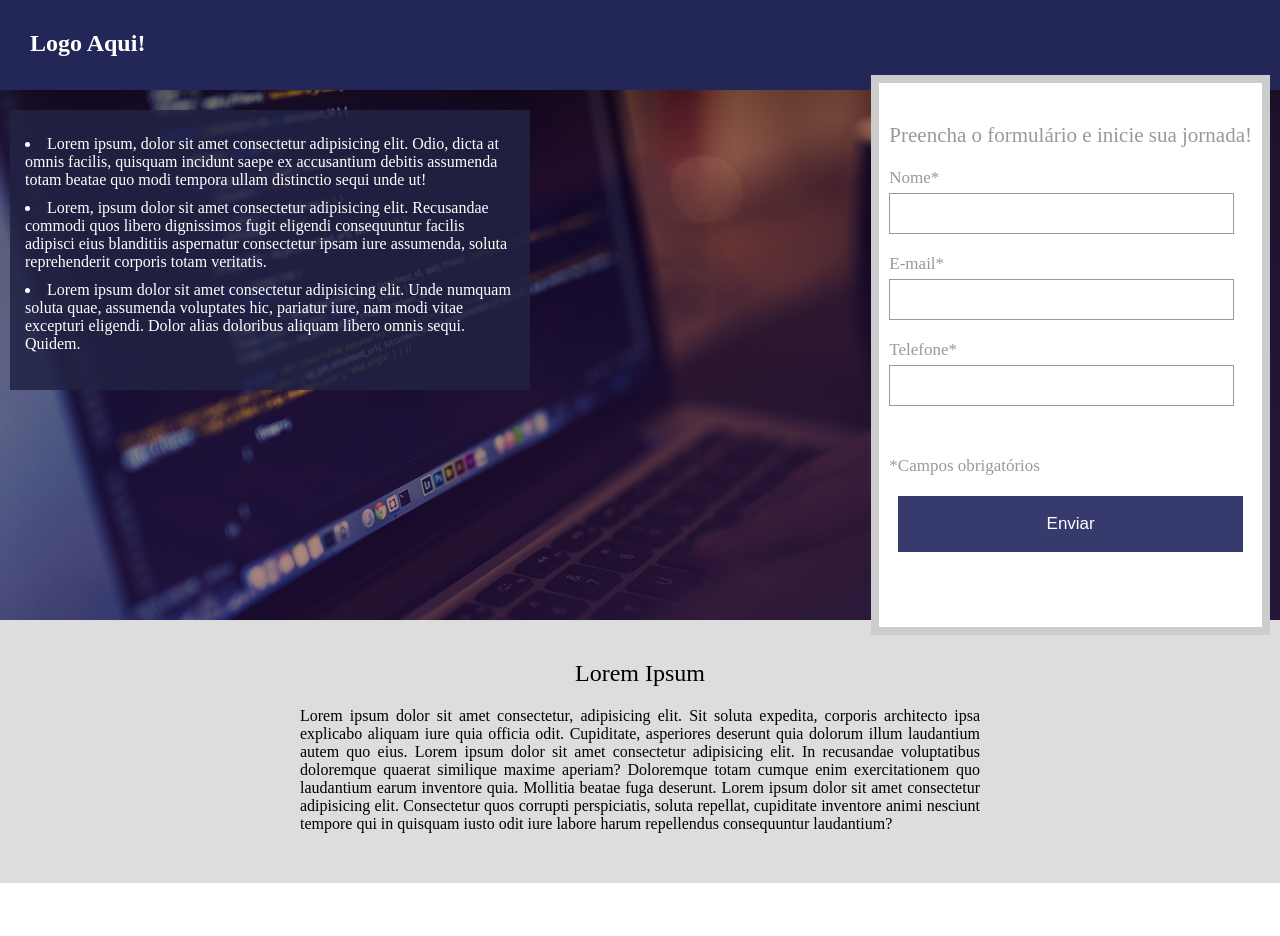
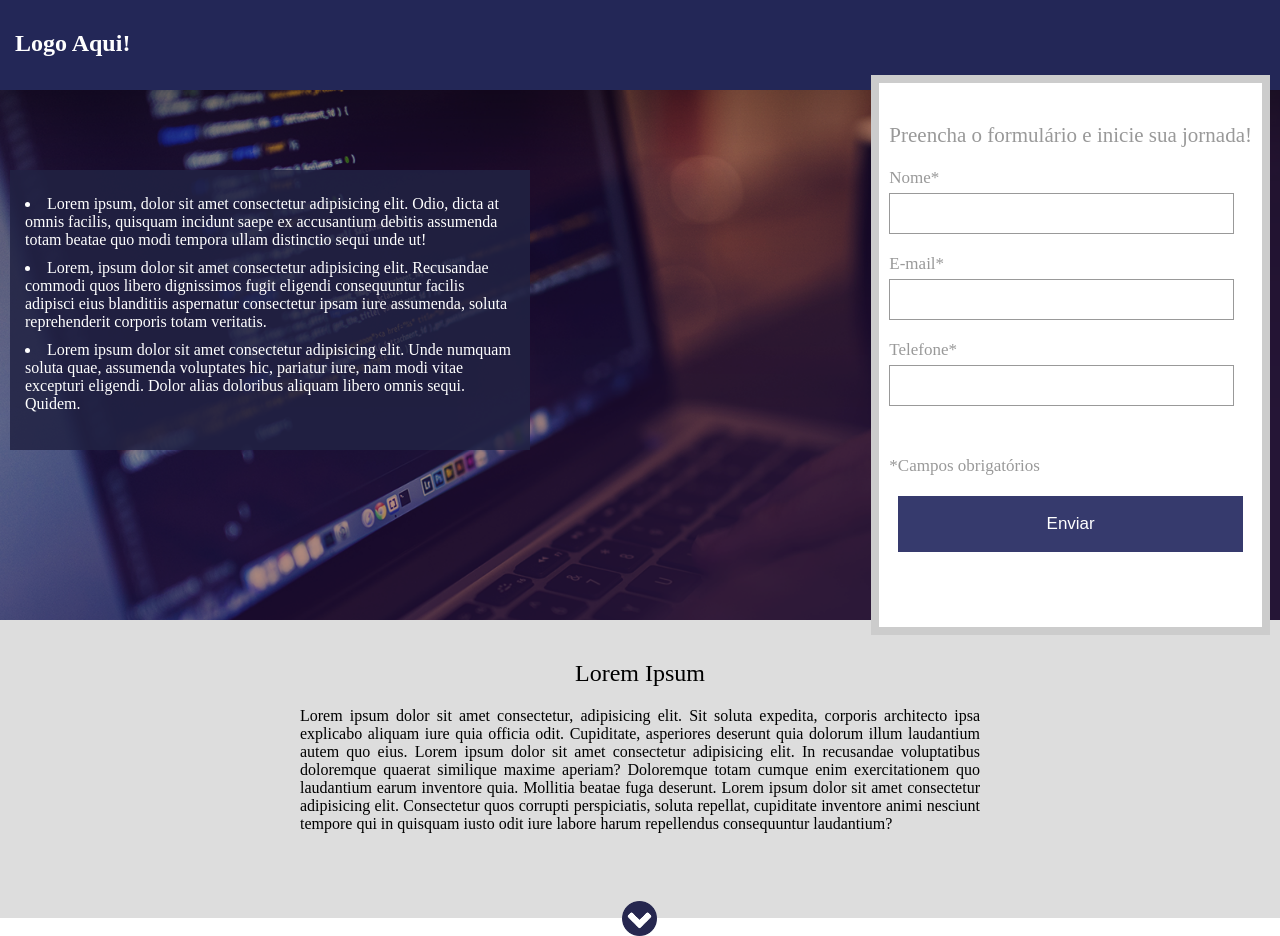
Before and after one commit to PauloVictorSS/Landing-Page, a plain HTML site: page index.html in a window 1280 px wide. Before the commit the page ends 883 px from the top, so only its background shows below. Drawn offline with Linux system fonts and the light colour scheme.

Commit message:
Seta - HTML + CSS
Adicionei uma seta na página, já com o CSS

```diff
--- a/css/style.css
+++ b/css/style.css
@@ -29,7 +29,7 @@ header{
 }
 
 header h2{
-    padding: 30px;
+    padding: 30px 15px;
     color: white;
 }
 
@@ -48,7 +48,7 @@ header h2{
 /** Text Banner CSS **/
 
 div.container-list{
-    margin-top: 20px;
+    margin-top: 80px;
     float: left;
     width: 520px;
     height: 280px;
@@ -154,6 +154,17 @@ section.text p{
     text-align: justify;
 }
 
+section.text div.arrow{
+    position: relative;
+    top: 57.5px;
+    left: 50%;
+    margin-left: -18px;
+    width: 35px;
+    height: 35px;
+    background-image: url("../images/arrow.png");
+    background-size: 100% 100%;
+}
+
 
 /** Medias para telas menores **/
 
--- a/index.html
+++ b/index.html
@@ -52,6 +52,7 @@
                     <p>Lorem ipsum dolor sit amet consectetur, adipisicing elit. Sit soluta expedita, corporis architecto ipsa explicabo aliquam iure quia officia odit. Cupiditate, asperiores deserunt quia dolorum illum laudantium autem quo eius. Lorem ipsum dolor sit amet consectetur adipisicing elit. In recusandae voluptatibus doloremque quaerat similique maxime aperiam? Doloremque totam cumque enim exercitationem quo laudantium earum inventore quia. Mollitia beatae fuga deserunt. Lorem ipsum dolor sit amet consectetur adipisicing elit. Consectetur quos corrupti perspiciatis, soluta repellat, cupiditate inventore animi nesciunt tempore qui in quisquam iusto odit iure labore harum repellendus consequuntur laudantium?</p>
                 </div>
                 <div class="clear"></div>
+                <div class="arrow"></div>
             </section>
             <section class="options">
                 <div class="cetner">
```
